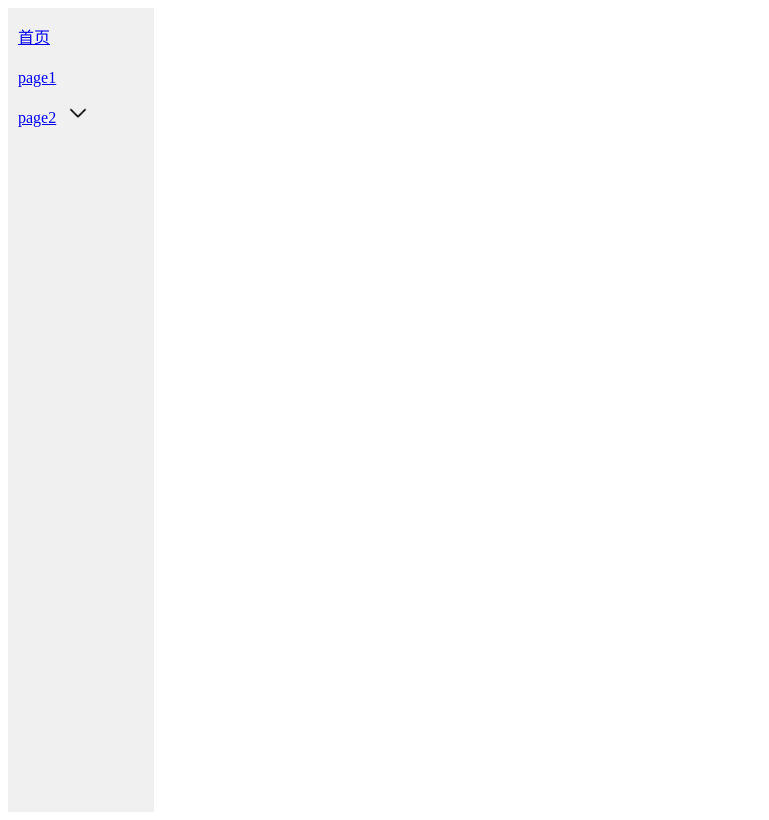
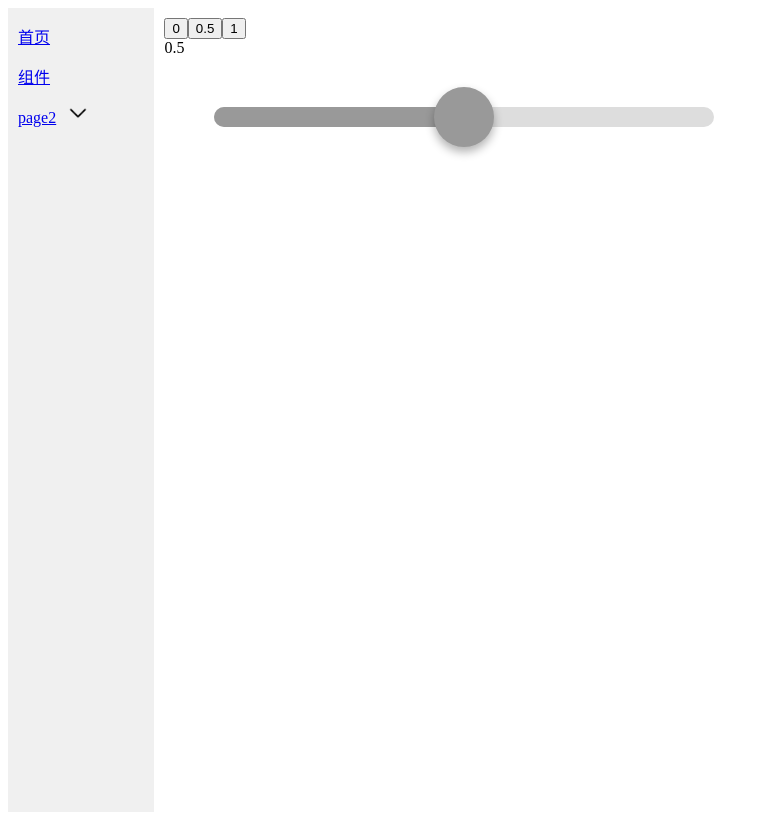
Before and after one commit to devilisdog/summary, a React app: page /componentsView in a window 1280 px wide. Shown: the whole page, without its empty margins (0-769 px from the left). Built offline with nearby package versions, Linux system fonts and the light colour scheme.

Commit message:
音量组件

```diff
--- a/config/meun.js
+++ b/config/meun.js
@@ -1,20 +1,20 @@
 const meun = [
-    { title: '首页', icon: '', path: '/homePage' },
+  { title: "首页", icon: "", path: "/homePage" },
   {
-        title: 'page1',
-        icon: '',
-        path: '/page1',
+    title: "组件",
+    icon: "",
+    path: "/componentsView",
   },
 
   {
-        title: 'page2',
-        icon: '',
-        path: '/page2',
+    title: "page2",
+    icon: "",
+    path: "/page2",
     children: [
-            { title: '二级1', icon: '', path: '/page2/child1' },
-            { title: '二级2', icon: '', path: '/page2/child2' },
+      { title: "二级1", icon: "", path: "/page2/child1" },
+      { title: "二级2", icon: "", path: "/page2/child2" },
     ],
   },
-]
+];
 
-export default meun
+export default meun;
--- a/config/routes.js
+++ b/config/routes.js
@@ -1,30 +1,37 @@
-import React from 'react'
-import { HashRouter, Redirect } from 'react-router-dom'
-import { Pcomp, Login, HomePage, Page1, Tacos } from '@src/components'
+import React from "react";
+import { HashRouter, Redirect } from "react-router-dom";
+import { Pcomp, Login, HomePage, Tacos } from "@src/components";
+import ComponentsView from "@src/page/componentsView";
 
 const routes = [
-    { path: '/login', exact: true, requiresAuth: false, component: Login, render: () => <Redirect to={'/login'} /> },
-    { path: '/homePage', exact: true, requiresAuth: false, component: HomePage },
-    { path: '/page1', component: Page1, requiresAuth: false },
   {
-        path: '/page2',
+    path: "/login",
+    exact: true,
+    requiresAuth: false,
+    component: Login,
+    render: () => <Redirect to={"/login"} />,
+  },
+  { path: "/homePage", exact: true, requiresAuth: false, component: HomePage },
+  { path: "/componentsView", component: ComponentsView, requiresAuth: false },
+  {
+    path: "/page2",
     component: Pcomp,
     requiresAuth: false,
     routes: [
       {
-                path: '/page2/child1',
+        path: "/page2/child1",
         requiresAuth: true,
         exact: true,
         component: Tacos,
       },
       {
-                path: '/page2/child2',
+        path: "/page2/child2",
         exact: true,
         requiresAuth: false,
         component: Tacos,
       },
     ],
   },
-]
+];
 
-export default routes
+export default routes;
--- /dev/null
+++ b/src/components/UseSlider/index.js
@@ -0,0 +1,149 @@
+import { useReducer, useRef, useCallback, useEffect } from 'react'
+
+const fixRatio = (ratio) => Math.max(0, Math.min(1, ratio))
+
+const reducer = (state, action) => {
+    const { horizon } = state
+    switch (action.type) {
+        case 'setRatio':
+            if (!state.reset || action.ratio !== state.ratio) {
+                return {
+                    ...state,
+                    ratio: fixRatio(action.ratio),
+                    reset: true,
+                }
+            }
+            return state
+        case 'start':
+            return {
+                ...state,
+                lastPos: horizon ? action.x : -action.y,
+                slideRange: horizon ? action.slideWidth : action.slideHeight,
+                sliding: true,
+                reset: false,
+            }
+        case 'move': {
+            if (!state.sliding) {
+                return state
+            }
+            const pos = horizon ? action.x : -action.y
+            const delta = pos - state.lastPos
+            return {
+                ...state,
+                lastPos: pos,
+                ratio: fixRatio(state.ratio + delta / state.slideRange),
+                reset: false,
+            }
+        }
+        case 'end': {
+            if (!state.sliding) {
+                return state
+            }
+            const pos = horizon ? action.x : -action.y
+            const delta = pos - state.lastPos
+            return {
+                ...state,
+                lastPos: pos,
+                ratio: fixRatio(state.ratio + delta / state.slideRange),
+                sliding: false,
+                reset: false,
+            }
+        }
+        case 'to':
+            return {
+                ...state,
+                ratio: fixRatio(horizon ? action.x / action.slideWidth : (action.slideHeight - action.y) / action.slideHeight),
+                sliding: false,
+                reset: false,
+            }
+        default:
+            return state
+    }
+}
+
+const useSlider = (props) => {
+    const { horizon, initRatio = 0 } = props
+
+    const [state, dispatch] = useReducer(reducer, {
+        horizon,
+        ratio: initRatio,
+        reset: true,
+    })
+
+    const hotAreaRef = useRef(null)
+    const thumbRef = useRef(null)
+
+    const handleHotAreaMouseDown = useCallback((ev) => {
+        const hotArea = hotAreaRef.current
+        dispatch({
+            type: 'to',
+            x: ev.nativeEvent.offsetX,
+            y: ev.nativeEvent.offsetY,
+            slideWidth: hotArea.clientWidth,
+            slideHeight: hotArea.clientHeight,
+        })
+    }, [])
+
+    const handleThumbMouseDown = useCallback((ev) => {
+        const hotArea = hotAreaRef.current
+        dispatch({
+            type: 'start',
+            x: ev.pageX,
+            y: ev.pageY,
+            slideWidth: hotArea.clientWidth,
+            slideHeight: hotArea.clientHeight,
+        })
+    }, [])
+
+    useEffect(() => {
+        const onSliding = (ev) => {
+            dispatch({
+                type: 'move',
+                x: ev.pageX,
+                y: ev.pageY,
+            })
+        }
+        const onSlideEnd = (ev) => {
+            dispatch({
+                type: 'end',
+                x: ev.pageX,
+                y: ev.pageY,
+            })
+        }
+        document.addEventListener('mousemove', onSliding)
+        document.addEventListener('mouseup', onSlideEnd)
+
+        return () => {
+            document.removeEventListener('mousemove', onSliding)
+            document.removeEventListener('mouseup', onSlideEnd)
+        }
+    }, [])
+
+    const setRatio = useCallback(
+        (ratio) =>
+            dispatch({
+                type: 'setRatio',
+                ratio,
+            }),
+        [],
+    )
+
+    return [
+        {
+            ref: hotAreaRef,
+            onMouseDown: handleHotAreaMouseDown,
+        },
+        {
+            ref: thumbRef,
+            onMouseDown: handleThumbMouseDown,
+        },
+        {
+            ratio: state.ratio,
+            reset: state.reset,
+            sliding: state.sliding,
+            setRatio,
+        },
+    ]
+}
+
+export default useSlider
--- a/src/components/index.js
+++ b/src/components/index.js
@@ -1,9 +1,8 @@
 import Pcomp from '@src/components/Pcomp'
-import Page1 from '@src/page/page1'
 import Page2 from '@src/page/page2'
 import HomePage from '@src/page/homePage'
 import Tacos from '@src/page/Tacos'
 import Login from '@src/page/login'
 import BseicLayout from '@src/page/layout'
 
-export { Pcomp, Page1, Page2, HomePage, Tacos, Login, BseicLayout }
+export { Pcomp, Page2, HomePage, Tacos, Login, BseicLayout }
--- /dev/null
+++ b/src/page/componentsView/index.jsx
@@ -0,0 +1,31 @@
+import React from 'react'
+import useSlider from '@src/components/UseSlider'
+import './index.scss'
+
+export default function Page1() {
+    const [hotAreaProps, thumbProps, sliderState] = useSlider({
+        initRatio: 0.5,
+        horizon: true,
+    })
+
+    const { ratio, reset, setRatio } = sliderState
+
+    if (!reset) {
+        // save ratio
+    }
+
+    return (
+        <>
+            <button onClick={() => setRatio(0)}>0</button>
+            <button onClick={() => setRatio(0.5)}>0.5</button>
+            <button onClick={() => setRatio(1)}>1</button>
+            <div className="val">{ratio}</div>
+            <div className="slider">
+                <div className="track" {...hotAreaProps} />
+                <div className="has" style={{ width: `${ratio * 100}%` }}>
+                    <div className="ctrl" {...thumbProps} />
+                </div>
+            </div>
+        </>
+    )
+}
--- /dev/null
+++ b/src/page/componentsView/index.scss
@@ -0,0 +1,44 @@
+.App {
+    font-family: sans-serif;
+    text-align: center;
+}
+
+.slider {
+    position: relative;
+    left: 50px;
+    top: 50px;
+    width: 500px;
+    height: 20px;
+    border-radius: 10px;
+    background: #ddd;
+}
+
+.track {
+    position: absolute;
+    top: 0;
+    right: 0;
+    left: 0;
+    height: 20px;
+    z-index: 1;
+}
+
+.has {
+    position: absolute;
+    top: 0;
+    left: 0;
+    height: 20px;
+    border-radius: 10px;
+    background: #999;
+}
+
+.ctrl {
+    position: absolute;
+    width: 60px;
+    height: 60px;
+    border-radius: 50%;
+    z-index: 2;
+    right: -30px;
+    top: -20px;
+    background: #999;
+    box-shadow: rgba(0, 0, 0, 0.3) 0 5px 10px 0;
+}
--- a/src/page/page1/index.jsx
+++ /dev/null
@@ -1,5 +0,0 @@
-import React from 'react'
-
-export default function Page1() {
-    return <div>Page1</div>
-}
```
Lines whose indentation alone changed are shown as unchanged.
